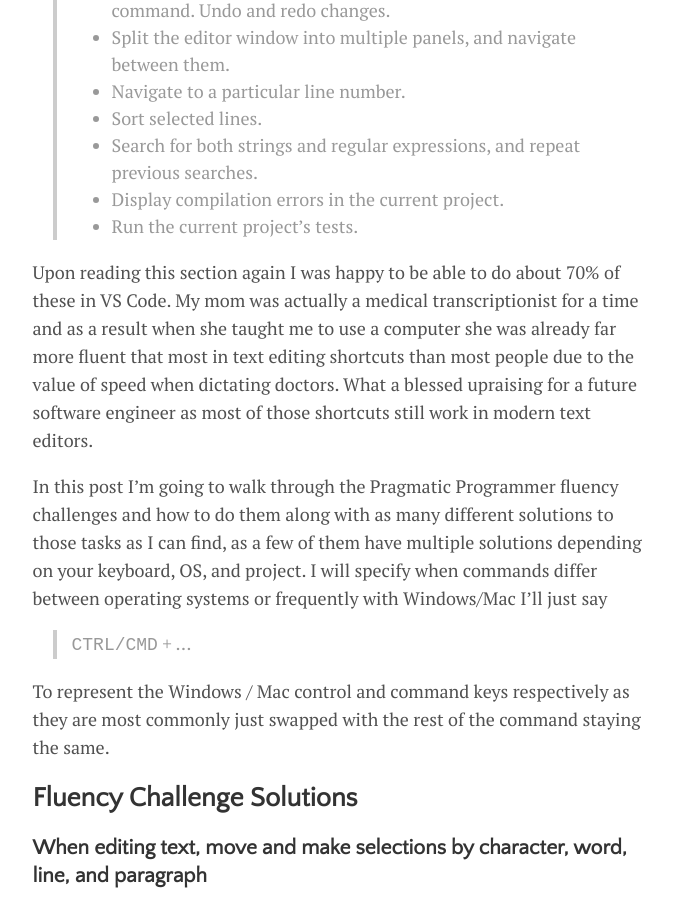
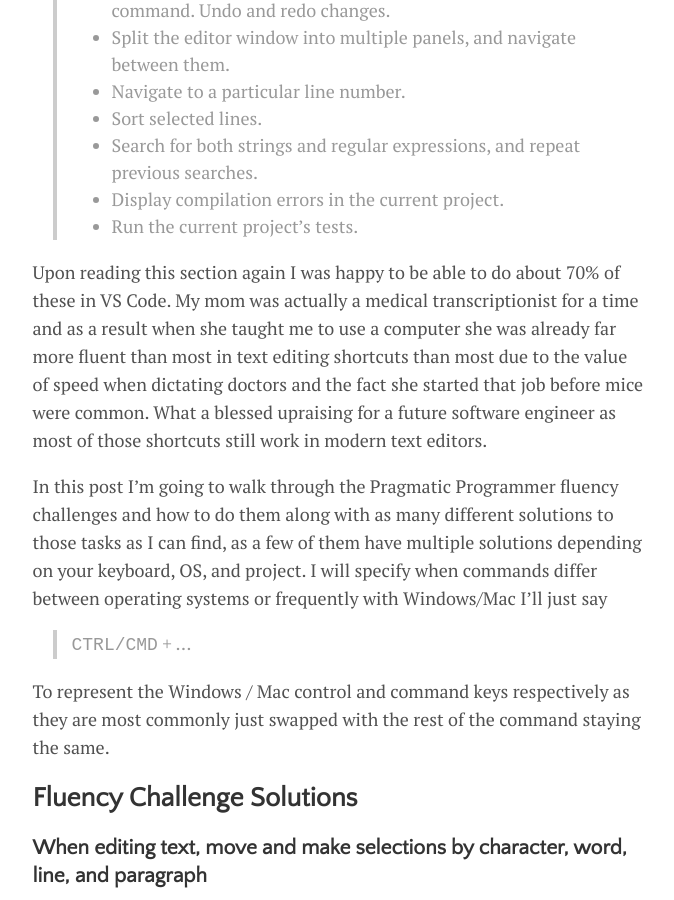
Before and after one commit to RM-Terrell/RM-Terrell.github.io, a Jekyll site: the page built from _posts/2023-10-23-pragmatic-programmer-navigation.md, in a window 1280 px wide and 900 px high, scrolled down 1108 px. Shown: the whole window, without its empty margins (300-974 px from the left). Built offline with Jekyll 4.4.1, drawn with Linux system fonts in a browser that asks for light colours.

Commit message:
Update 2023-10-23-pragmatic-programmer-navigation.md

```diff
--- a/_posts/2023-10-23-pragmatic-programmer-navigation.md
+++ b/_posts/2023-10-23-pragmatic-programmer-navigation.md
@@ -25,7 +25,7 @@ One section throws a gauntlet of sorts that I'm finally taking seriously. In "To
 > - Display compilation errors in the current project.
 > - Run the current project’s tests.
 
-Upon reading this section again I was happy to be able to do about 70% of these in VS Code. My mom was actually a medical transcriptionist for a time and as a result when she taught me to use a computer she was already far more fluent that most in text editing shortcuts than most people due to the value of speed when dictating doctors. What a blessed upraising for a future software engineer as most of those shortcuts still work in modern text editors.
+Upon reading this section again I was happy to be able to do about 70% of these in VS Code. My mom was actually a medical transcriptionist for a time and as a result when she taught me to use a computer she was already far more fluent than most in text editing shortcuts than most due to the value of speed when dictating doctors and the fact she started that job before mice were common. What a blessed upraising for a future software engineer as most of those shortcuts still work in modern text editors.
 
 In this post I'm going to walk through the Pragmatic Programmer fluency challenges and how to do them along with as many different solutions to those tasks as I can find, as a few of them have multiple solutions depending on your keyboard, OS, and project. I will specify when commands differ between operating systems or frequently with Windows/Mac I'll just say
 
```
